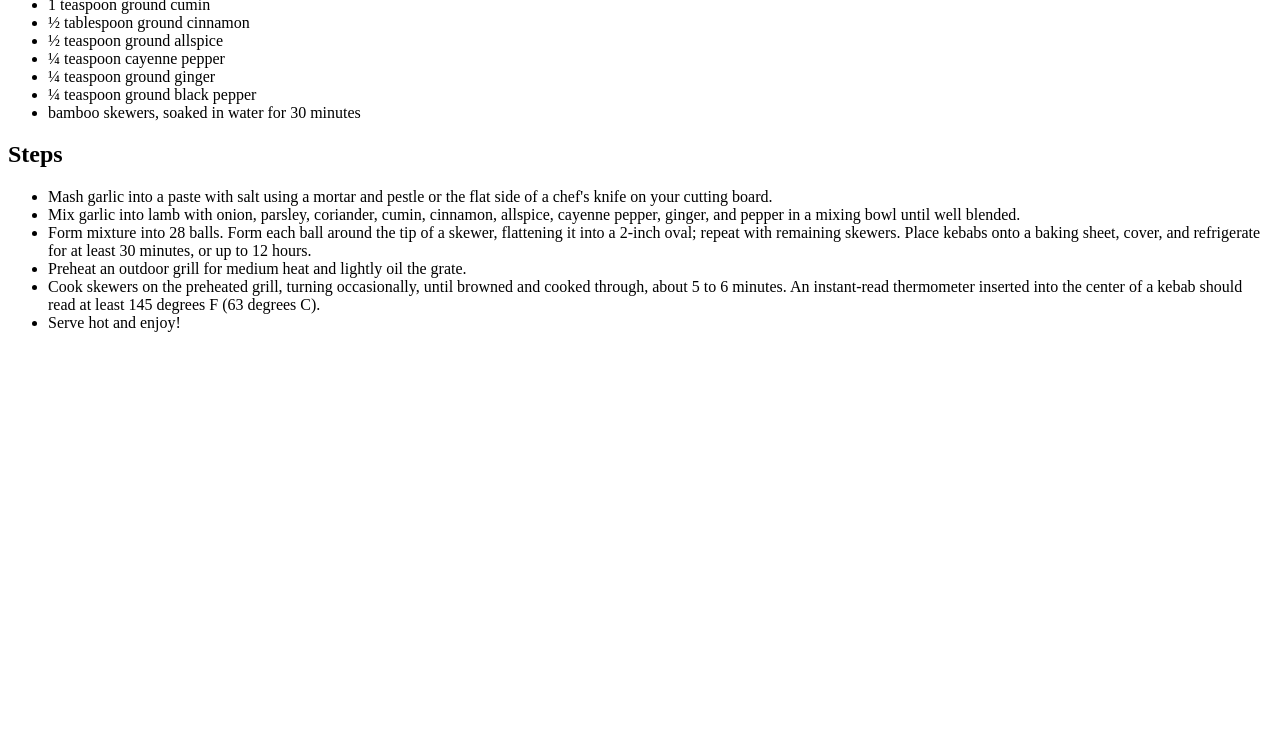
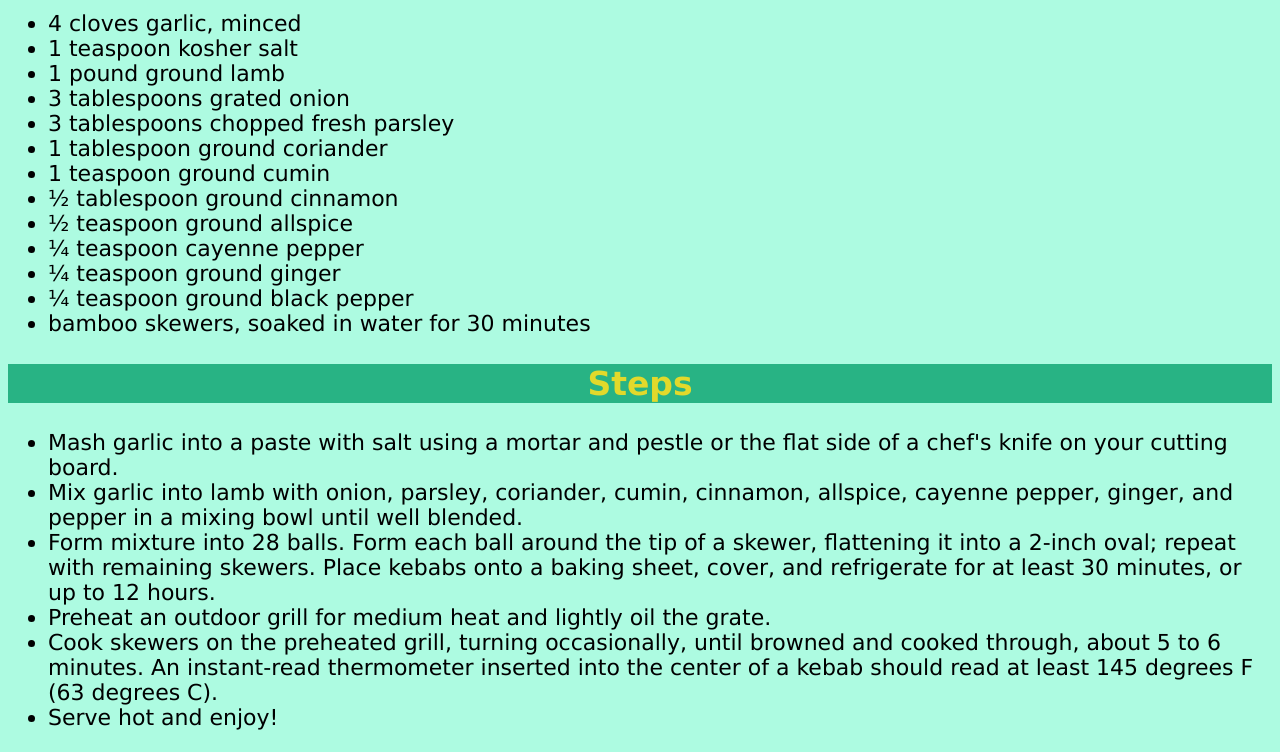
Before and after one commit to SerumYouNeed/odin-recipes, a plain HTML site: page recipes/kebab.html in a window 1280 px wide. Shown: the part 666-1418 px from the top of the page. Before the commit the page ends 1014 px from the top, so only its background shows below. Drawn offline with Linux system fonts and the light colour scheme.

Commit message:
First css

```diff
--- a/recipes/kebab.html
+++ b/recipes/kebab.html
@@ -4,6 +4,7 @@
 <head>
     <meta charset="UTF-8">
     <meta name="viewport" content="width=device-width, initial-scale=1.0">
+    <link rel="stylesheet" href="../styles.css">
     <title>Kebab</title>
 </head>
 
--- /dev/null
+++ b/styles.css
@@ -0,0 +1,12 @@
+body {
+    font-family: Verdana, "Time New Roman", sans-serif;
+    font-size: 22px;
+    background-color: rgb(173, 251, 225);
+}
+
+h1,
+h2 {
+    background-color: rgb(40, 179, 132);
+    color: rgb(226, 217, 43);
+    text-align: center;
+}
```
Also changed, not shown: index.html (+1 -0 lines), recipes/pizza.html (+1 -0 lines), recipes/spaghetti.html (+1 -0 lines).
